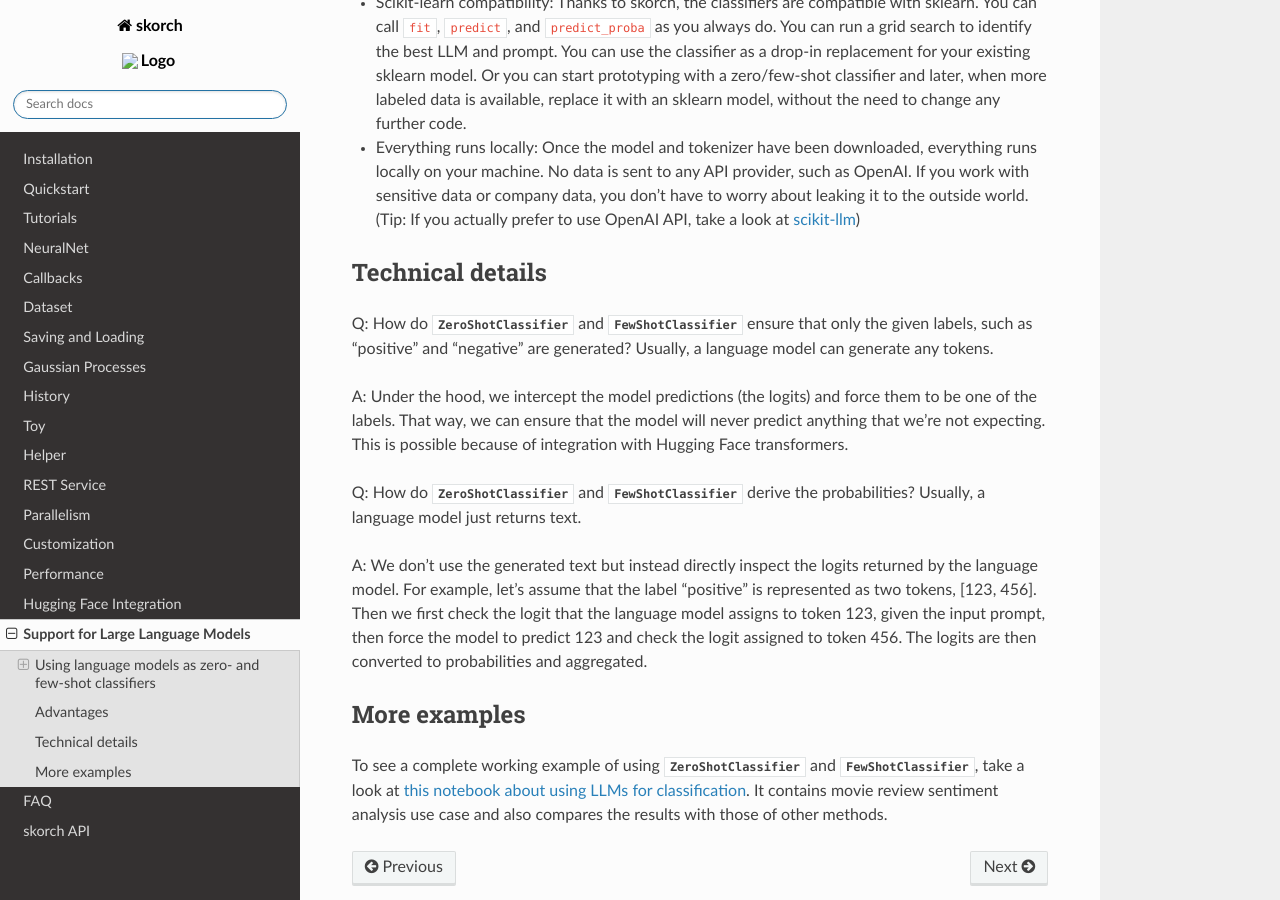
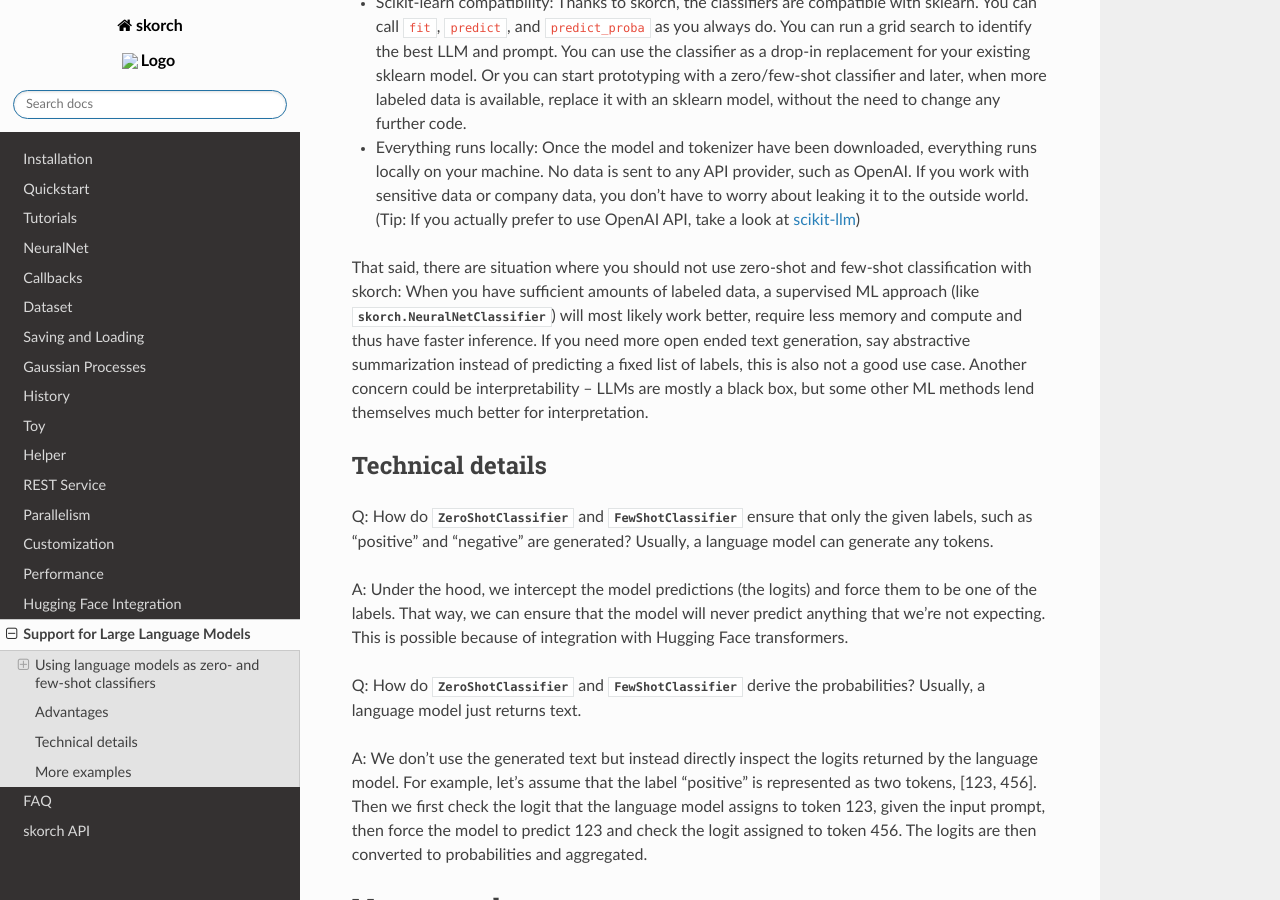
Before and after one commit to skorch-dev/skorch, a Sphinx documentation site: the page built from docs/user/LLM.rst, in a window 1280 px wide and 900 px high, scrolled down 6833 px. Built offline with Sphinx 7.4.7 and the Read the Docs theme 2.0.0, drawn with Linux system fonts in a browser that asks for light colours.

Commit message:
Document when not to use this new feature

```diff
--- a/docs/user/LLM.rst
+++ b/docs/user/LLM.rst
@@ -380,6 +380,16 @@ classification?
   prefer to use OpenAI API, take a look at `scikit-llm
   <https://github.com/iryna-kondr/scikit-llm>`_)
 
+That said, there are situation where you should not use zero-shot and few-shot
+classification with skorch: When you have sufficient amounts of labeled data, a
+supervised ML approach (like :class:`skorch.NeuralNetClassifier`) will most
+likely work better, require less memory and compute and thus have faster
+inference. If you need more open ended text generation, say abstractive
+summarization instead of predicting a fixed list of labels, this is also not a
+good use case. Another concern could be interpretability -- LLMs are mostly a
+black box, but some other ML methods lend themselves much better for
+interpretation.
+
 
 Technical details
 -----------------
```
